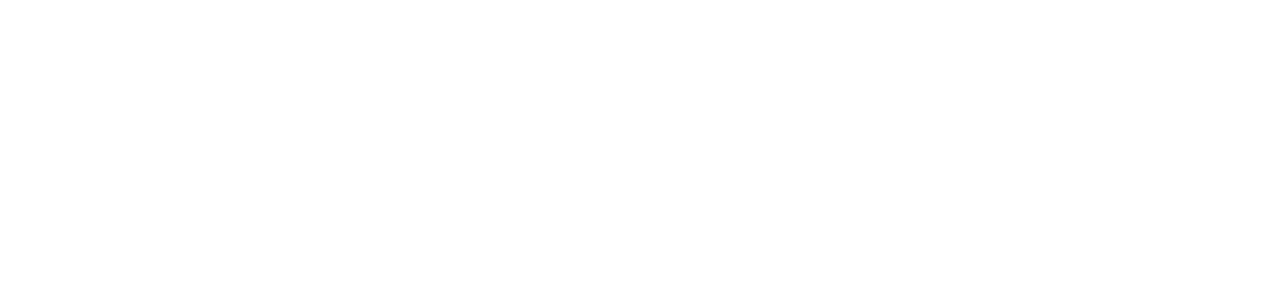
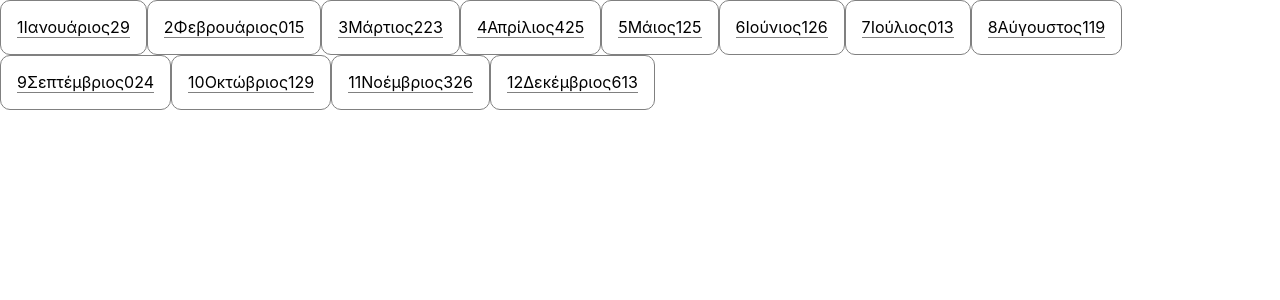
Before and after one commit to smekras/holydays-viewer, a React (Create React App) app: page / in a window 1280 px wide. Shown: the top 300 px of the page. Built offline with nearby package versions, Linux system fonts and the light colour scheme.

Commit message:
Fix months

```diff
--- a/src/App.tsx
+++ b/src/App.tsx
@@ -1,4 +1,5 @@
 import React from "react";
+import CalendarView from "./components/CalendarView";
 import { MonthInterface } from "./components/MonthView";
 import { DayInterface } from "./components/DayView";
 import jsonObject from "./data/2020.json";
@@ -42,10 +43,10 @@
     return monthContent;
   }
 
-  function reformatData() {
+  function reformatData(source: any[]) {
     const calendarContent: MonthInterface[] = [];
 
-    jsonObject.map((entry) => {
+    source.map((entry) => {
       const dateString = entry.id.toString();
       let monthEntry: MonthInterface = { month: 0, name: "", days: [] };
 
@@ -56,21 +57,15 @@
         calendarContent.push(monthEntry);
       }
     });
+    return calendarContent;
   }
 
   // TODO: Fix Peformance issues
-  reformatData();
 
   return (
     <div className="App">
       {console.count("app")}
-      {/* {calendarContent.map((entry) => (
-        <div key={String(entry.id)}>
-          {entry.id}
-          {console.log("entry")}
-        </div>
-      ))} */}
-      {/* <CalendarView data={calendarContent} /> */}
+      <CalendarView data={reformatData(jsonObject)} />
     </div>
   );
 }
--- a/src/components/CalendarView.tsx
+++ b/src/components/CalendarView.tsx
@@ -1,10 +1,9 @@
 import React from "react";
 import styled from "@emotion/styled";
-import { DayInterface } from "./DayView";
 import MonthView, { MonthInterface } from "./MonthView";
 
 export interface CalendarInterface {
-  data: DayInterface[];
+  data: MonthInterface[];
 }
 
 const CalendarView = (props: CalendarInterface) => {
@@ -15,12 +14,16 @@
 
   return (
     <Container>
-      {/* {props.data.map((entry, index) => (
-        <div key={entry.id}>
-          {console.log(entry.id)}
-          <DayView {...entry} />
-        </div>
-      ))} */}
+      {props.data.map((entry) => {
+        return (
+          <MonthView
+            key={entry.month}
+            month={entry.month}
+            name={entry.name}
+            days={entry.days}
+          />
+        );
+      })}
     </Container>
   );
 };
--- a/src/components/MonthView.tsx
+++ b/src/components/MonthView.tsx
@@ -8,15 +8,15 @@
   days: DayInterface[];
 }
 
-// function countOccurence(days: DayInterface[], trait: string) {
-//   let count = 0;
-//   days.forEach((entry) => {
-//     if (entry[trait as keyof DayInterface]) {
-//       count++;
-//     }
-//   });
-//   return count;
-// }
+function countOccurence(days: DayInterface[], trait: string) {
+  let count = 0;
+  days.forEach((entry) => {
+    if (entry[trait as keyof DayInterface]) {
+      count++;
+    }
+  });
+  return count;
+}
 
 const MonthView = (props: MonthInterface) => {
   const Container = styled.div`
@@ -38,16 +38,16 @@
     flex-flow: row wrap;
   `;
 
-  // const official = countOccurence(props.days, "off");
-  // const secular = countOccurence(props.days, "sec");
+  const official = countOccurence(props.days, "off");
+  const secular = countOccurence(props.days, "sec");
 
   return (
     <Container>
       <Banner>
-        {/* <div>{props.month}</div>
+        <div>{props.month}</div>
         <div>{props.name}</div>
         <div>{official}</div>
-        <div>{secular}</div> */}
+        <div>{secular}</div>
       </Banner>
       <Content></Content>
     </Container>
```
